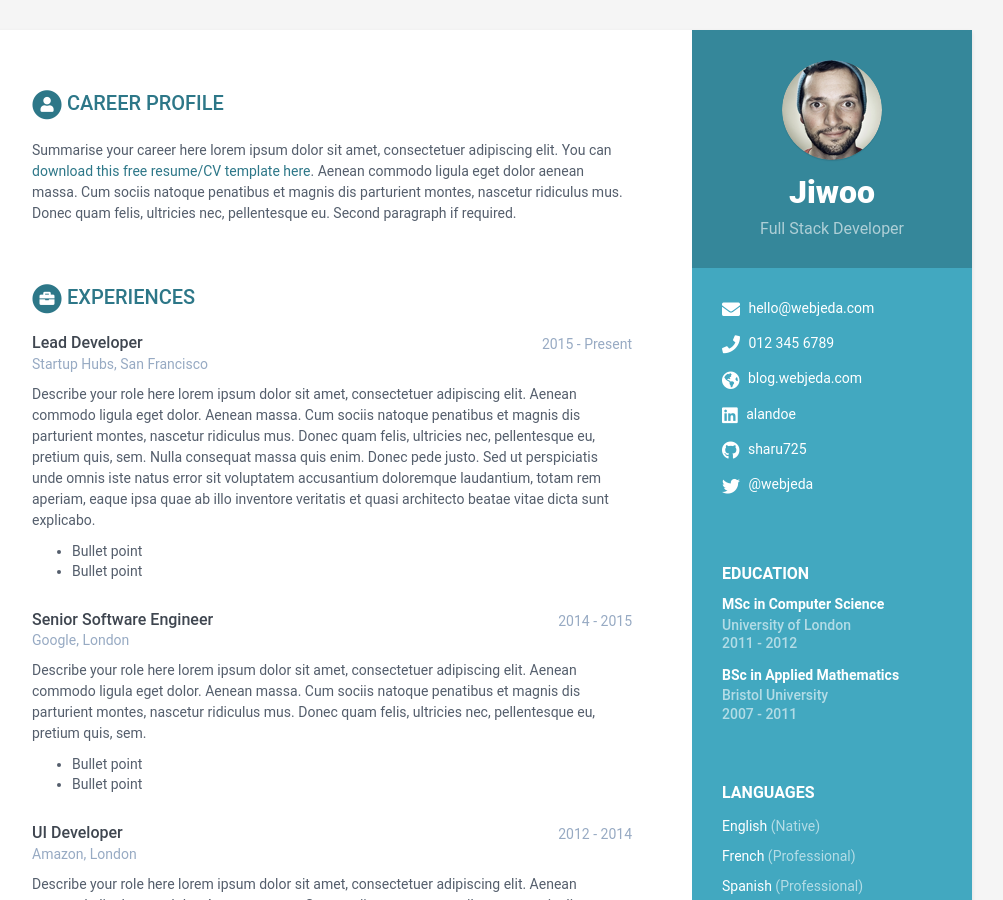
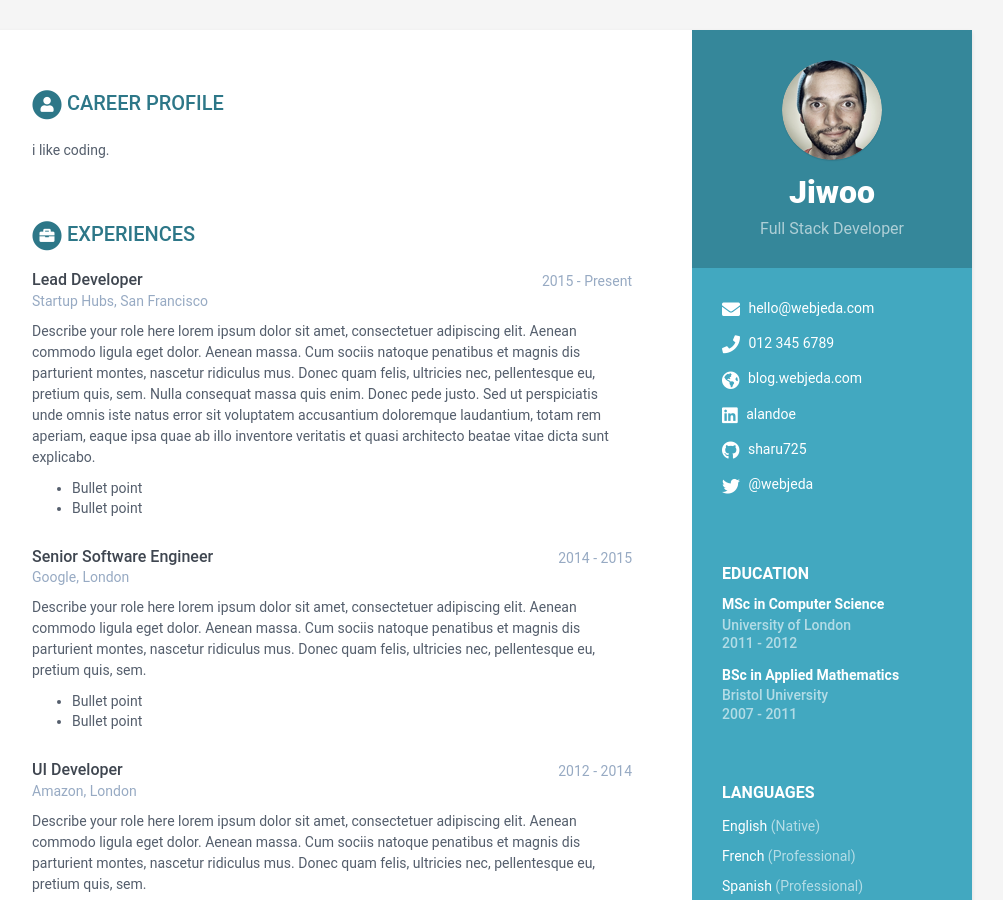
Before and after one commit to gimj32837/p5project, a Jekyll site: the page built from index.html, in a window 1280 px wide and 900 px high. Shown: the whole window, without its empty margins (168-1171 px from the left). Built offline with Jekyll 4.4.1, drawn with Linux system fonts in a browser that asks for light colours.

Commit message:
Update data.yml

```diff
--- a/_data/data.yml
+++ b/_data/data.yml
@@ -48,24 +48,13 @@
 career-profile:
     title: Career Profile
     summary: |
-      Summarise your career here lorem ipsum dolor sit amet, consectetuer
-      adipiscing elit. You can [download this free resume/CV template here]().
-      Aenean commodo ligula eget dolor aenean massa. Cum sociis natoque
-      penatibus et magnis dis parturient montes, nascetur ridiculus mus.
-      Donec quam felis, ultricies nec, pellentesque eu.
-      Second paragraph if required.
+      i like coding.
 education:
     - degree: MSc in Computer Science
       university: University of London
       time: 2011 - 2012
       details: |
-        Describe your study here lorem ipsum dolor sit amet, consectetuer
-        adipiscing elit. Aenean commodo ligula eget dolor. Aenean massa. Cum
-        sociis natoque penatibus et magnis dis parturient montes, nascetur
-        ridiculus mus. Donec quam felis, ultricies nec, pellentesque eu,
-        pretium quis, sem.
-          - Bullet point
-          - Bullet point
+        i like to code.
     - degree: BSc in Applied Mathematics
       university: Bristol University
       time: 2007 - 2011
```
